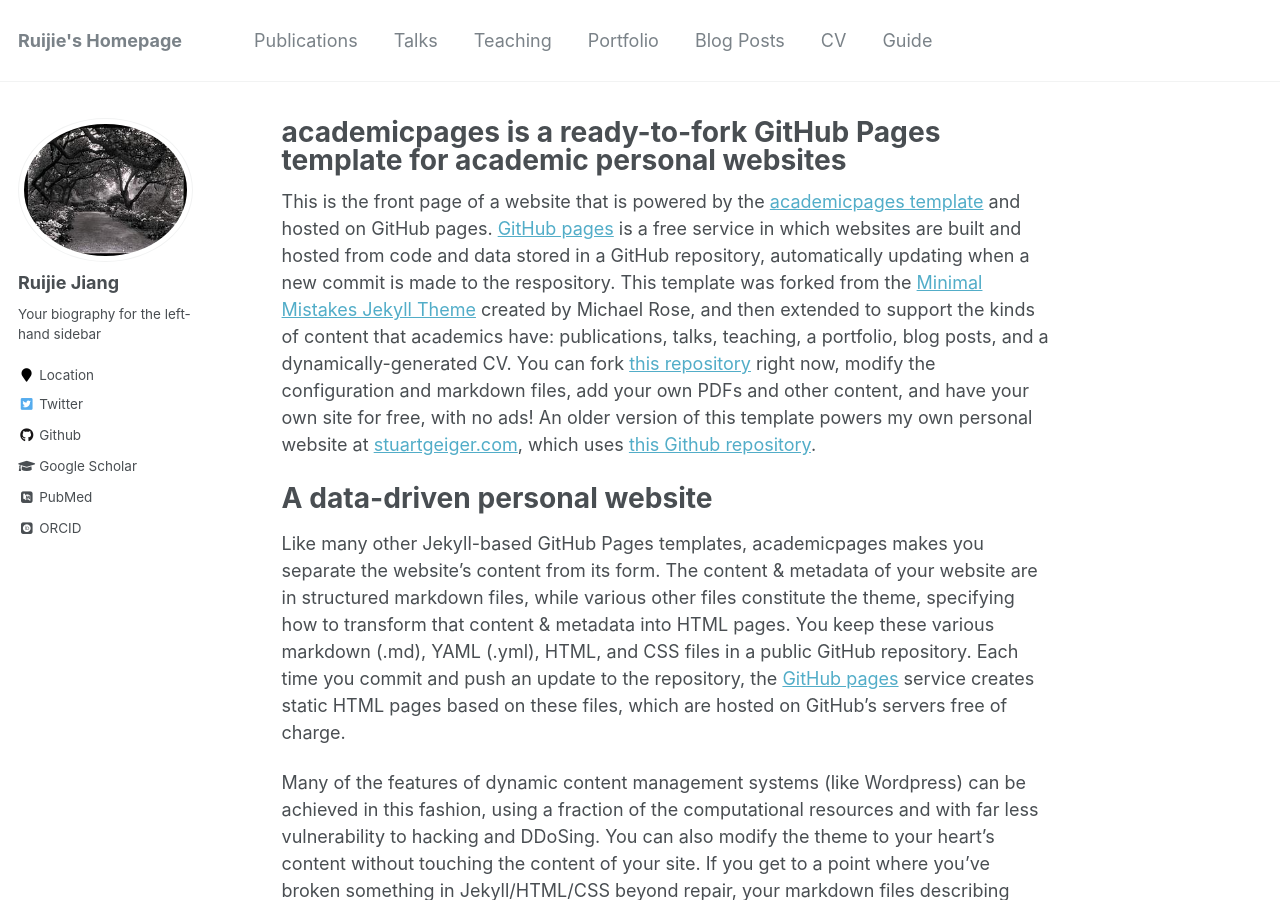
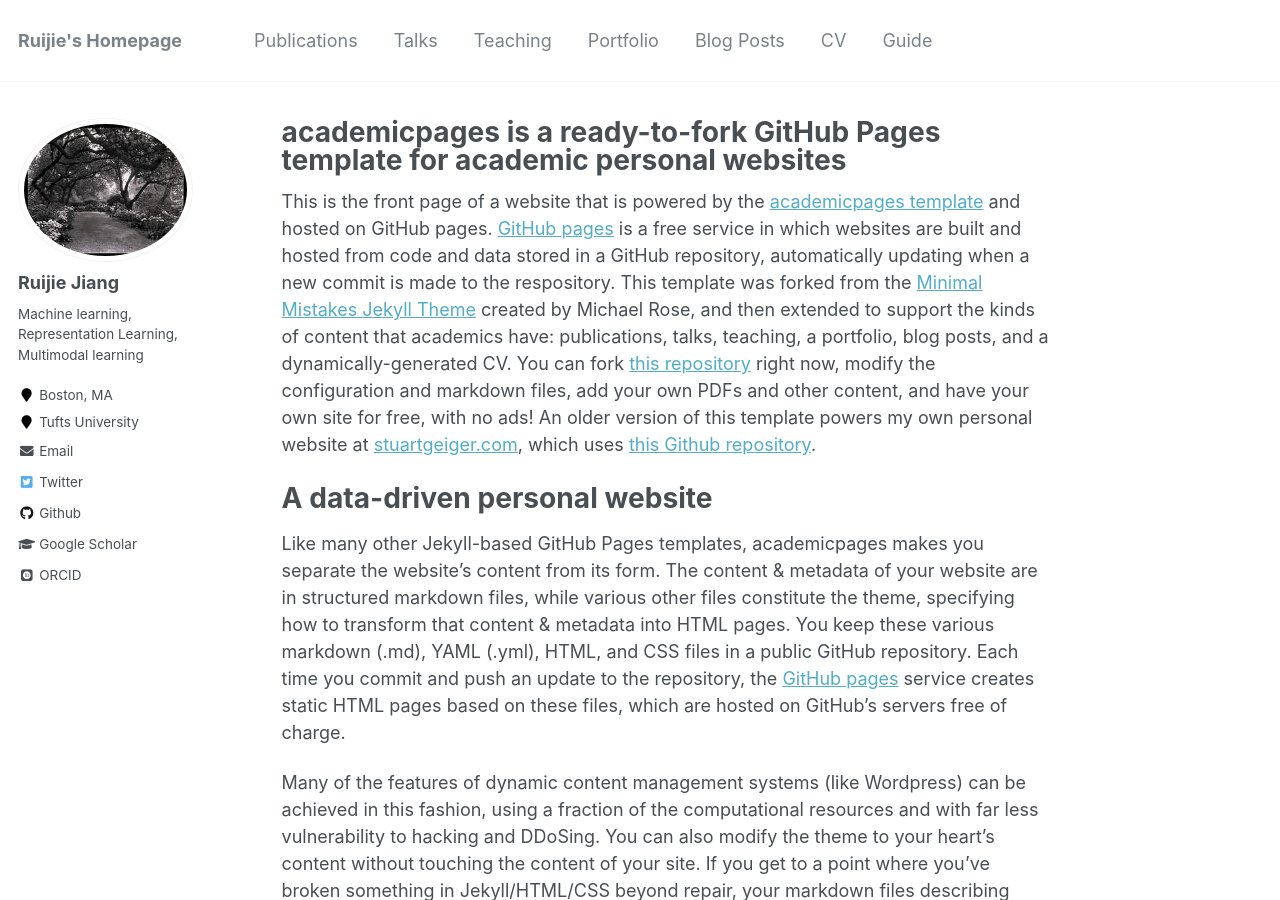
Before and after one commit to rjiang03/ruijie.github.io, a Jekyll site: the page built from _pages/about.md, in a window 1280 px wide and 900 px high. Built offline with Jekyll 4.4.1, drawn with Linux system fonts in a browser that asks for light colours; some web fonts are replaced.

Commit message:
Update _config.yml

```diff
--- a/_config.yml
+++ b/_config.yml
@@ -82,13 +82,13 @@ analytics:
 author:
   name             : "Ruijie Jiang"
   avatar           : "3953273590_704e3899d5_m.jpg"
-  bio              : "Your biography for the left-hand sidebar"
-  location         : "Location"
-  employer         :
-  pubmed           : "https://www.ncbi.nlm.nih.gov/pubmed/?term=john+snow"
-  googlescholar    : "http://yourfullgooglescholarurl.com"
-  email            :
-  researchgate     :  # example: "https://www.researchgate.net/profile/yourprofile"
+  bio              : "Machine learning, Representation Learning, Multimodal learning"
+  location         : "Boston, MA"
+  employer         : "Tufts University"
+  pubmed           :
+  googlescholar    : "https://scholar.google.com/citations?hl=en&user=dXgr0nsAAAAJ"
+  email            : "Ruijie.Jiang@tufts.edu"
+  researchgate     :
   uri              :
   bitbucket        :
   codepen          :
```
